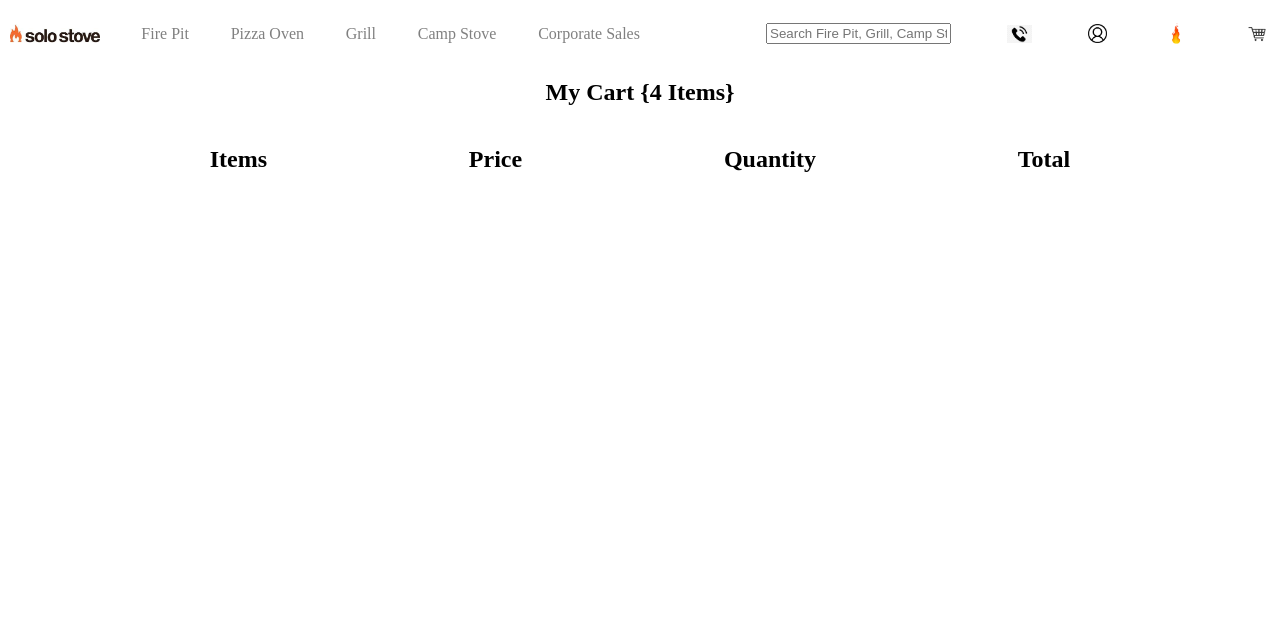
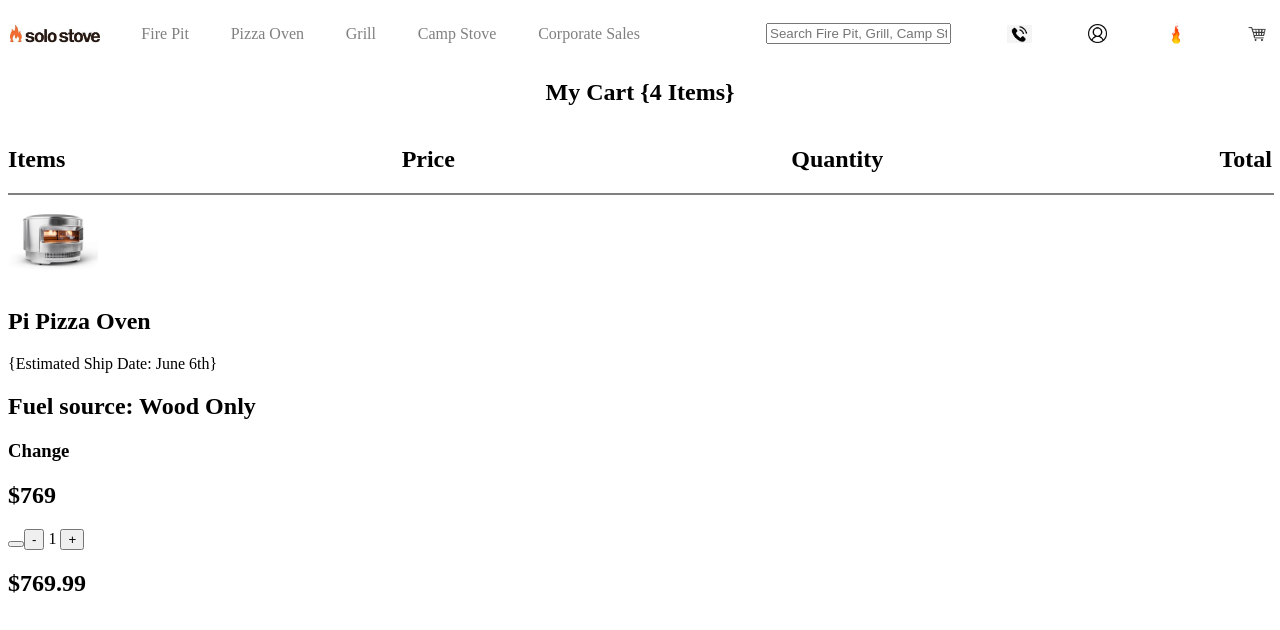
Before and after one commit to teslyym/MyCart, a plain HTML site: page index.html in a window 1280 px wide. Drawn offline with Linux system fonts and the light colour scheme.

Commit message:
addition of my first cart

```diff
--- a/css/style.css
+++ b/css/style.css
@@ -50,5 +50,26 @@ header {
 }
 #lists{
     display: flex;
-    justify-content: space-evenly;
+    justify-content: space-between;
 }
+#lists .items{
+    width: 10px;
+}
+#line{
+    border: 1px grey solid;
+    height: 5%;
+    width: 100%;
+    display: flex;
+}
+#cart1{
+    display: flex;
+    justify-content: space-around;
+
+}
+.cart1 img{
+    width: 7vw;
+}
+.button{
+    border: black 1px solid;
+    border-radius: 5px;
+}
--- a/index.html
+++ b/index.html
@@ -37,11 +37,44 @@
 </section>
 <section  class="list">
     <div id="lists">
-        <h1>Items</h1>
+        <h1 id="Items">Items</h1>
         <h1>Price</h1>
         <h1>Quantity</h1>
         <h1>Total</h1>
     </div>
+    <div id="line">
+
+    </div>
+</section>
+<section>
+    <div class="cart1">
+        <img src="./res/pizza stove.jpg" alt="">
+        <div>
+        <h1>Pi Pizza Oven</h1>
+        <p>{Estimated Ship Date: June 6th}</p>
+        <h2>Fuel source: Wood Only</h2>
+        <h3>Change</h3>
+         </div>
+         <div>
+           <h1>$769</h1>
+         </div>
+         <div>
+            <button>
+                <div class="button1">
+                <!-- <img class="img" src="res/the-dk-photography-NUoPWImmjCU-unsplash.jpg" alt=""> -->
+                <button class="decrement">-</button>
+                <span class="quantity">1</span>
+                <button class="increment">+</button>
+                <!-- <button class="like"><img class="pink" src="res/red.png" alt=""></button>
+                <button class="delete">Delete</button></button> -->
+         </div>
+         <div>
+            <h1>$769.99</h1>
+         </div>
+    </div>
+    <div class="cart2"></div>
+    <div class="cart3"></div>
+    <div class="cart4"></div>
 </section>
 </body>
 </html>
```
Also changed, not shown: res/Charcoal.jpg (added), res/grill ultimate bundle.jpeg (added), res/pizza stove.jpg (added), res/starters.jpg (added).
